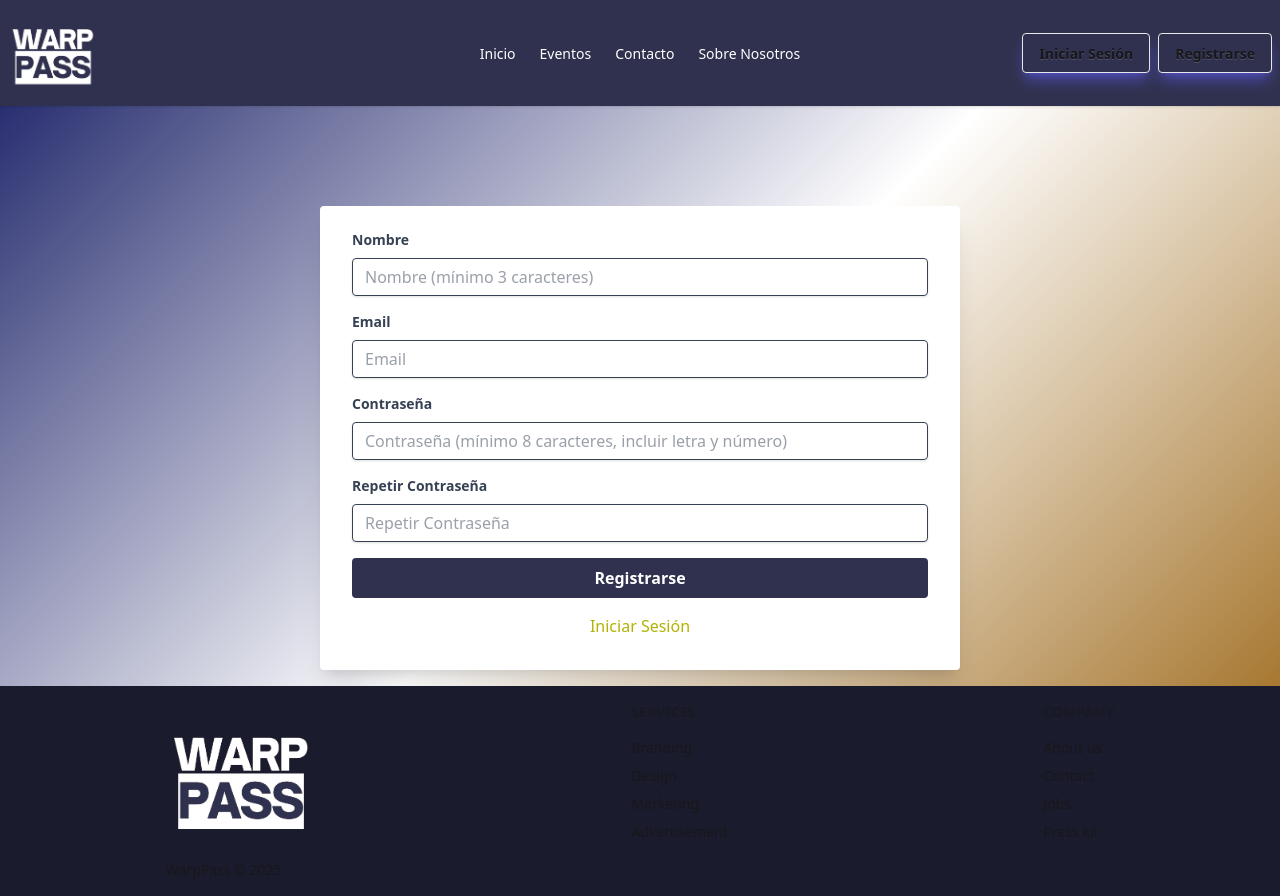
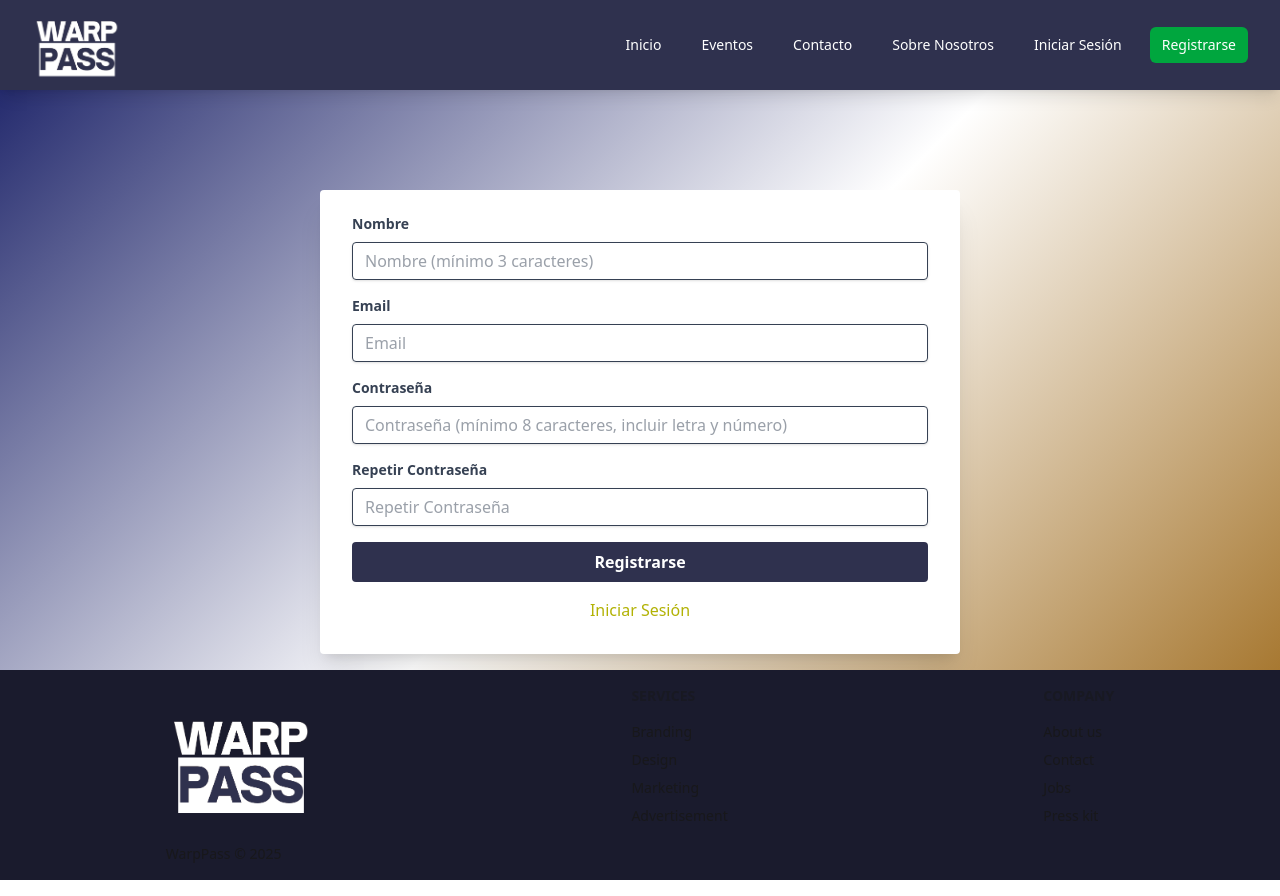
Before and after one commit to Yappur/WarpPass-Frontend, a React (Vite) app: page /register in a window 1280 px wide. Built offline with nearby package versions, Linux system fonts and the light colour scheme.

Commit message:
Feature: se añade seccion Mi Perfil y su ruta protegida. se crea nuevo navbar

```diff
--- a/src/components/Navbar.jsx
+++ b/src/components/Navbar.jsx
@@ -1,161 +1,72 @@
-import React, { useState, useEffect } from "react";
+import { useState, useEffect } from "react";
+import { NavLink, useNavigate } from "react-router-dom";
 
 const Navbar = () => {
-  // Estado para controlar si el usuario está autenticado y su rol
-  const [isAuthenticated, setIsAuthenticated] = useState(false);
-  const [userRole, setUserRole] = useState(null); // 'user', 'producer', 'admin'
-  const [menuOpen, setMenuOpen] = useState(false);
+  const navigate = useNavigate();
+  const token = sessionStorage.getItem("token");
+  const role = sessionStorage.getItem("rol");
 
-  // Simulación de verificación de autenticación - En una app real, esto vendría de tu contexto o estado global
-  useEffect(() => {
-    // Aquí deberías verificar la autenticación desde localStorage, sessionStorage o tu estado global
-    // Por ejemplo, podrías usar localStorage:
-    const token = localStorage.getItem("token");
-    const role = localStorage.getItem("userRole");
+  const [isLogged, setIsLogged] = useState(!!token);
+  const [isOpen, setIsOpen] = useState(false);
 
-    if (token) {
-      setIsAuthenticated(true);
-      setUserRole(role || "user"); // Por defecto, si no hay rol, asumimos 'user'
-    }
-  }, []);
+  const cerrarSesion = () => {
+    sessionStorage.removeItem("token");
+    sessionStorage.removeItem("rol");
 
-  // Función para cerrar sesión
-  const handleLogout = () => {
-    // Eliminar token y datos de sesión
-    localStorage.removeItem("token");
-    localStorage.removeItem("userRole");
-    setIsAuthenticated(false);
-    setUserRole(null);
-    // Redirigir a inicio
-    window.location.href = "/";
+    setIsLogged(false);
+    setTimeout(() => {
+      navigate("/");
+    }, 500);
   };
 
-  // Función para toggle del menú móvil
+  useEffect(() => {
+    setIsLogged(!!token);
+  }, [token]);
+
   const toggleMenu = () => {
-    setMenuOpen(!menuOpen);
+    setIsOpen(!isOpen);
   };
 
-  // Enlaces de navegación según el rol
-  const getNavLinks = () => {
-    // Enlaces comunes para todos
-    const commonLinks = [
-      { name: "Inicio", path: "/" },
-      { name: "Eventos", path: "/eventos" },
-      { name: "Contacto", path: "/contacto" },
-      { name: "Sobre Nosotros", path: "/about" },
-    ];
-
-    // Enlaces adicionales según el rol
-    if (userRole === "admin") {
-      return [
-        ...commonLinks,
-        { name: "Panel Admin", path: "/admin/dashboard" },
-        { name: "Gestionar Usuarios", path: "/admin/usuarios" },
-        { name: "Gestionar Eventos", path: "/admin/eventos" },
-      ];
-    } else if (userRole === "producer") {
-      return [
-        ...commonLinks,
-        { name: "Mis Producciones", path: "/producer/events" },
-        { name: "Crear Evento", path: "/producer/create" },
-      ];
-    } else {
-      return commonLinks;
+  const getHomeRoute = () => {
+    if (!token) return "/";
+    switch (role) {
+      case "usuario":
+        return "/";
+      case "productor":
+        return "/";
+      case "admin":
+        return "/admin";
+      default:
+        return "/";
     }
   };
 
   return (
-    <div className="navbar bg-[#2f314e] shadow-sm">
-      <div className="navbar-start">
-        <a className="" href="/">
-          <figure className="flex">
+    <nav className="bg-[#2f314e] shadow-lg">
+      <div className="max-w-7xl mx-auto px-4 sm:px-6 lg:px-8">
+        <div className="flex justify-between ">
+          <div className="flex items-center">
+            <NavLink to={getHomeRoute()} className="flex-shrink-0">
               <img
+                className="w-[50px] h-[50px] md:w-[70px] md:h-[70px] lg:w-[90px] lg:h-[90px]"
                 src="/warp.png"
-              alt="logo"
-              className="w-[50px] h-[50px] md:w-[70px] md:h-[70px] lg:w-[90px] lg:h-[90px]"
+                alt="Logo de la empresa"
               />
-          </figure>
-        </a>
-      </div>
-
-      {/* Menú para pantallas grandes */}
-      <div className="navbar-center hidden lg:flex">
-        <ul className="menu menu-horizontal px-1">
-          {getNavLinks().map((link, index) => (
-            <li key={index}>
-              <a href={link.path}>{link.name}</a>
-            </li>
-          ))}
-        </ul>
-      </div>
-
-      <div className="navbar-end gap-2">
-        {isAuthenticated ? (
-          <>
-            {/* Mostrar información del usuario y botón de cerrar sesión cuando está autenticado */}
-            <div className="dropdown dropdown-end">
-              <label
-                tabIndex={0}
-                className="btn bg-[#2F314E] shadow-lg shadow-indigo-500/50 hover:bg-[#1A1B2D]"
-              >
-                Mi Cuenta
-              </label>
-              <ul
-                tabIndex={0}
-                className="dropdown-content z-[1] menu p-2 shadow bg-[#2F314E] rounded-box w-52 mt-2"
-              >
-                <li>
-                  <a
-                    href={
-                      userRole === "admin"
-                        ? "/admin/profile"
-                        : userRole === "producer"
-                        ? "/producer/profile"
-                        : "/user/profile"
-                    }
-                  >
-                    Perfil
-                  </a>
-                </li>
-                {userRole === "user" && (
-                  <li>
-                    <a href="/user/tickets">Mis Boletos</a>
-                  </li>
-                )}
-                {userRole === "producer" && (
-                  <li>
-                    <a href="/producer/stats">Estadísticas</a>
-                  </li>
-                )}
-                {userRole === "admin" && (
-                  <li>
-                    <a href="/admin/reports">Reportes</a>
-                  </li>
-                )}
-                <li>
-                  <a onClick={handleLogout}>Cerrar Sesión</a>
-                </li>
-              </ul>
-            </div>
-          </>
-        ) : (
-          <>
-            {/* Mostrar botones de inicio de sesión y registro cuando no está autenticado */}
-            <button className="btn bg-[#2F314E] shadow-lg shadow-indigo-500/50 hover:bg-[#1A1B2D] transition-colors duration-300">
-              <a href="/login">Iniciar Sesión</a>
-            </button>
-            <button className="btn bg-[#2F314E] shadow-lg shadow-indigo-500/50 hover:bg-[#1A1B2D] transition-colors duration-300">
-              <a href="/register">Registrarse</a>
-            </button>
-          </>
-        )}
+            </NavLink>
           </div>
 
           {/* Botón del menú móvil */}
-      <button className="md:hidden text-white ml-2" onClick={toggleMenu}>
+          <div className="flex items-center md:hidden">
+            <button
+              onClick={toggleMenu}
+              className="inline-flex items-center justify-center p-2 rounded-md text-white hover:text-white hover:bg-blue-700 focus:outline-none"
+              aria-expanded="false"
+            >
+              <span className="sr-only">Abrir menú principal</span>
+              {/* Icono hamburguesa */}
               <svg
+                className={`${isOpen ? "hidden" : "block"} h-6 w-6`}
                 xmlns="http://www.w3.org/2000/svg"
-          className="h-6 w-6"
                 fill="none"
                 viewBox="0 0 24 24"
                 stroke="currentColor"
@@ -164,44 +75,273 @@ const Navbar = () => {
                   strokeLinecap="round"
                   strokeLinejoin="round"
                   strokeWidth="2"
-            d="M4 6h16M4 12h16m-7 6h7"
+                  d="M4 6h16M4 12h16M4 18h16"
+                />
+              </svg>
+              {/* Icono X */}
+              <svg
+                className={`${isOpen ? "block" : "hidden"} h-6 w-6`}
+                xmlns="http://www.w3.org/2000/svg"
+                fill="none"
+                viewBox="0 0 24 24"
+                stroke="currentColor"
+              >
+                <path
+                  strokeLinecap="round"
+                  strokeLinejoin="round"
+                  strokeWidth="2"
+                  d="M6 18L18 6M6 6l12 12"
                 />
               </svg>
             </button>
+          </div>
 
-      {/* Menú móvil desplegable */}
-      {menuOpen && (
-        <div className="md:hidden absolute top-[90px] right-0 left-0 bg-[#2f314e] z-50 p-4">
-          <ul className="menu menu-vertical w-full">
-            {getNavLinks().map((link, index) => (
-              <li key={index}>
-                <a href={link.path} onClick={toggleMenu}>
-                  {link.name}
-                </a>
-              </li>
-            ))}
-            {isAuthenticated ? (
-              <li>
-                <a onClick={handleLogout}>Cerrar Sesión</a>
-              </li>
-            ) : (
+          {/* Enlaces de navegación para pantalla normal */}
+          <div className="hidden md:flex md:items-center md:space-x-4">
+            <NavLink
+              to={getHomeRoute()}
+              className="text-white hover:bg-blue-700 hover:text-white px-3 py-2 rounded-md text-sm font-medium"
+            >
+              Inicio
+            </NavLink>
+            <NavLink
+              to="/eventos"
+              className="text-white hover:bg-blue-700 hover:text-white px-3 py-2 rounded-md text-sm font-medium"
+            >
+              Eventos
+            </NavLink>
+            <NavLink
+              to="/contacto"
+              className="text-white hover:bg-blue-700 hover:text-white px-3 py-2 rounded-md text-sm font-medium"
+            >
+              Contacto
+            </NavLink>
+            <NavLink
+              to="/about"
+              className="text-white hover:bg-blue-700 hover:text-white px-3 py-2 rounded-md text-sm font-medium"
+            >
+              Sobre Nosotros
+            </NavLink>
+
+            {/* Enlaces específicos según rol */}
+            {role === "admin" && (
               <>
-                <li>
-                  <a href="/login" onClick={toggleMenu}>
-                    Iniciar Sesión
-                  </a>
-                </li>
-                <li>
-                  <a href="/register" onClick={toggleMenu}>
-                    Registrarse
-                  </a>
-                </li>
+                <NavLink
+                  to="/admin/panelUsers"
+                  className="text-white hover:bg-blue-700 hover:text-white px-3 py-2 rounded-md text-sm font-medium"
+                >
+                  Panel Usuarios
+                </NavLink>
+                <NavLink
+                  to="/admin/panelEvents"
+                  className="text-white hover:bg-blue-700 hover:text-white px-3 py-2 rounded-md text-sm font-medium"
+                >
+                  Panel Eventos
+                </NavLink>
               </>
             )}
-          </ul>
+
+            {role === "productor" && (
+              <>
+                <NavLink
+                  to="/productor/mis-productos"
+                  className="text-white hover:bg-blue-700 hover:text-white px-3 py-2 rounded-md text-sm font-medium"
+                >
+                  Mis Eventos
+                </NavLink>
+                <NavLink
+                  to="/productor/ventas"
+                  className="text-white hover:bg-blue-700 hover:text-white px-3 py-2 rounded-md text-sm font-medium"
+                >
+                  Ventas
+                </NavLink>
+              </>
+            )}
+
+            {role === "usuario" && (
+              <>
+                {/* <NavLink
+                  to="/sobre-nosotros"
+                  className="text-white hover:bg-blue-700 hover:text-white px-3 py-2 rounded-md text-sm font-medium"
+                >
+                  Sobre Nosotros
+                </NavLink>
+                <NavLink
+                  to="/contacto"
+                  className="text-white hover:bg-blue-700 hover:text-white px-3 py-2 rounded-md text-sm font-medium"
+                >
+                  Contacto
+                </NavLink> */}
+              </>
+            )}
+
+            {/* Enlaces de sesión */}
+            {isLogged ? (
+              <div className="flex items-center space-x-4">
+                <NavLink
+                  to="/perfil"
+                  className="text-white hover:bg-blue-700 hover:text-white px-3 py-2 rounded-md text-sm font-medium"
+                >
+                  Mi Perfil
+                </NavLink>
+                <button
+                  onClick={cerrarSesion}
+                  className="bg-red-600 hover:bg-red-700 text-white px-3 py-2 rounded-md text-sm font-medium"
+                >
+                  Cerrar Sesión
+                </button>
+              </div>
+            ) : (
+              <div className="flex items-center space-x-4">
+                <NavLink
+                  to="/login"
+                  className="text-white hover:bg-blue-700 hover:text-white px-3 py-2 rounded-md text-sm font-medium"
+                >
+                  Iniciar Sesión
+                </NavLink>
+                <NavLink
+                  to="/register"
+                  className="bg-green-600 hover:bg-green-700 text-white px-3 py-2 rounded-md text-sm font-medium"
+                >
+                  Registrarse
+                </NavLink>
               </div>
             )}
           </div>
+        </div>
+      </div>
+
+      {/* Menú móvil */}
+      <div className={`${isOpen ? "block" : "hidden"} md:hidden`}>
+        <div className="px-2 pt-2 pb-3 space-y-1 sm:px-3">
+          <NavLink
+            to={getHomeRoute()}
+            className="text-white hover:bg-blue-700 block px-3 py-2 rounded-md text-base font-medium"
+            onClick={() => setIsOpen(false)}
+          >
+            Inicio
+          </NavLink>
+          <NavLink
+            to="/planes"
+            className="text-white hover:bg-blue-700 block px-3 py-2 rounded-md text-base font-medium"
+            onClick={() => setIsOpen(false)}
+          >
+            Planes
+          </NavLink>
+          <NavLink
+            to="/galeria"
+            className="text-white hover:bg-blue-700 block px-3 py-2 rounded-md text-base font-medium"
+            onClick={() => setIsOpen(false)}
+          >
+            Galería
+          </NavLink>
+
+          {/* Enlaces específicos según rol en móvil */}
+          {role === "admin" && (
+            <>
+              <NavLink
+                to="/admin/usuarios"
+                className="text-white hover:bg-blue-700 block px-3 py-2 rounded-md text-base font-medium"
+                onClick={() => setIsOpen(false)}
+              >
+                Panel Usuarios
+              </NavLink>
+              <NavLink
+                to="/admin/productos"
+                className="text-white hover:bg-blue-700 block px-3 py-2 rounded-md text-base font-medium"
+                onClick={() => setIsOpen(false)}
+              >
+                Panel Productos
+              </NavLink>
+              <NavLink
+                to="/admin/turnos"
+                className="text-white hover:bg-blue-700 block px-3 py-2 rounded-md text-base font-medium"
+                onClick={() => setIsOpen(false)}
+              >
+                Panel Turnos
+              </NavLink>
+            </>
+          )}
+
+          {role === "productor" && (
+            <>
+              <NavLink
+                to="/productor/mis-productos"
+                className="text-white hover:bg-blue-700 block px-3 py-2 rounded-md text-base font-medium"
+                onClick={() => setIsOpen(false)}
+              >
+                Mis Productos
+              </NavLink>
+              <NavLink
+                to="/productor/ventas"
+                className="text-white hover:bg-blue-700 block px-3 py-2 rounded-md text-base font-medium"
+                onClick={() => setIsOpen(false)}
+              >
+                Ventas
+              </NavLink>
+            </>
+          )}
+
+          {role === "usuario" && (
+            <>
+              {/* <NavLink
+                to="/sobre-nosotros"
+                className="text-white hover:bg-blue-700 block px-3 py-2 rounded-md text-base font-medium"
+                onClick={() => setIsOpen(false)}
+              >
+                Sobre Nosotros
+              </NavLink>
+              <NavLink
+                to="/contacto"
+                className="text-white hover:bg-blue-700 block px-3 py-2 rounded-md text-base font-medium"
+                onClick={() => setIsOpen(false)}
+              >
+                Contacto
+              </NavLink> */}
+            </>
+          )}
+
+          {/* Enlaces de sesión en móvil */}
+          {isLogged ? (
+            <>
+              <NavLink
+                to="/mis-turnos"
+                className="text-white hover:bg-blue-700 block px-3 py-2 rounded-md text-base font-medium"
+                onClick={() => setIsOpen(false)}
+              >
+                Mis Turnos
+              </NavLink>
+              <button
+                onClick={() => {
+                  cerrarSesion();
+                  setIsOpen(false);
+                }}
+                className="w-full text-left bg-red-600 hover:bg-red-700 text-white px-3 py-2 rounded-md text-base font-medium"
+              >
+                Cerrar Sesión
+              </button>
+            </>
+          ) : (
+            <>
+              <NavLink
+                to="/login"
+                className="text-white hover:bg-blue-700 block px-3 py-2 rounded-md text-base font-medium"
+                onClick={() => setIsOpen(false)}
+              >
+                Iniciar Sesión
+              </NavLink>
+              <NavLink
+                to="/register"
+                className="bg-green-600 hover:bg-green-700 text-white block px-3 py-2 rounded-md text-base font-medium"
+                onClick={() => setIsOpen(false)}
+              >
+                Registrarse
+              </NavLink>
+            </>
+          )}
+        </div>
+      </div>
+    </nav>
   );
 };
 
```
Also changed, not shown: src/pages/userPages/MiPerfil.jsx (added, +7 -0 lines), src/routes/RoutesViews.jsx (+11 -0 lines). Lines whose indentation alone changed are shown as unchanged.
